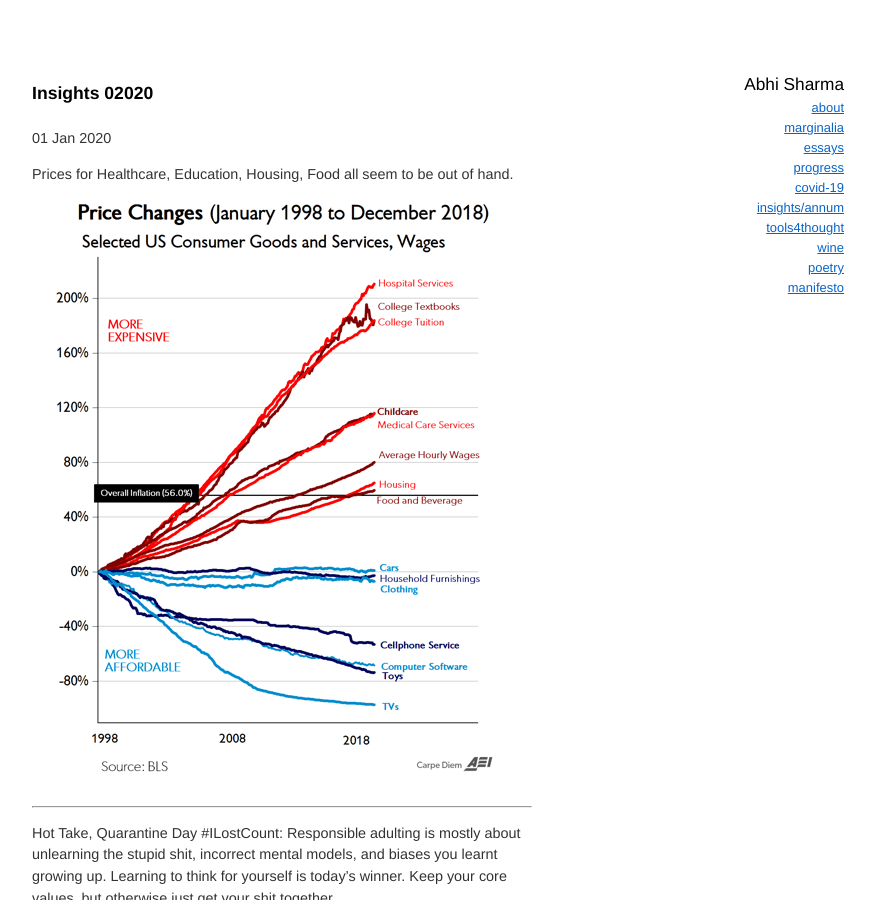
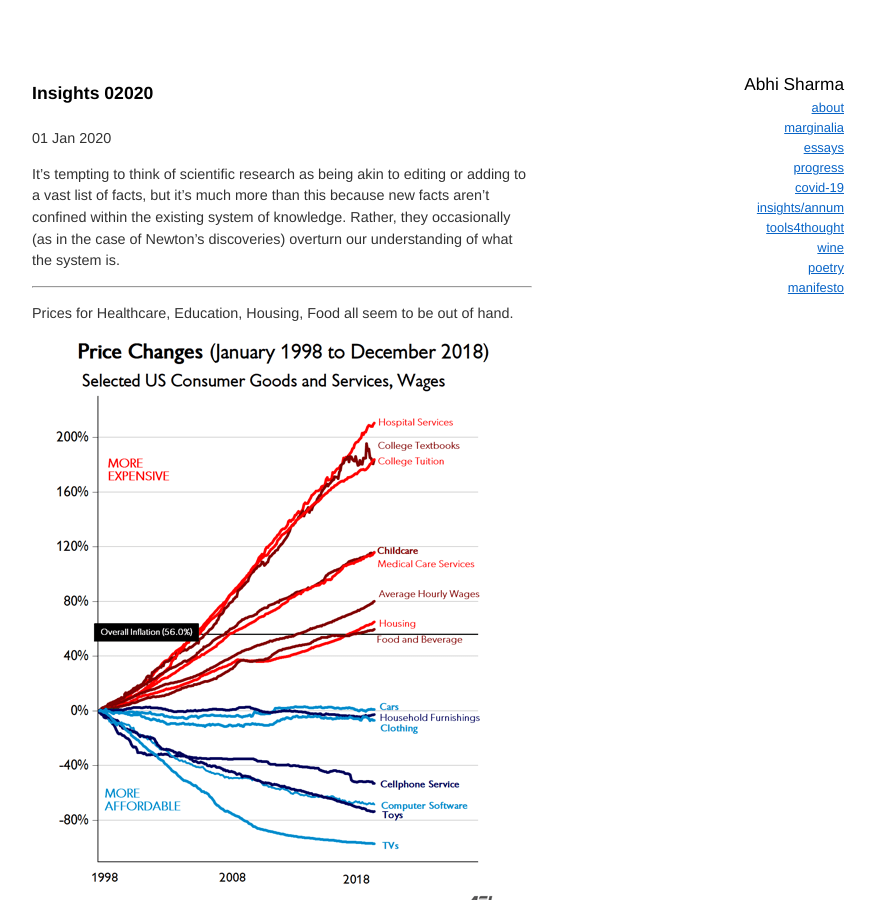
Before and after one commit to abhisharmab/abhisharmab.github.io, a Jekyll site: the page built from insights/_posts/2020-01-01-insights-in-2020.md, in a window 1280 px wide and 900 px high. Shown: the whole window, without its empty margins (192-1067 px from the left). Built offline with Jekyll 4.4.1, drawn with Linux system fonts in a browser that asks for light colours.

Commit message:
new insight

```diff
--- a/insights/_posts/2020-01-01-insights-in-2020.md
+++ b/insights/_posts/2020-01-01-insights-in-2020.md
@@ -3,6 +3,10 @@ layout: post
 title: "Insights 02020"
 category: insights
 abstract: Collage of powerful insights and notes
+
+---
+
+It’s tempting to think of scientific research as being akin to editing or adding to a vast list of facts, but it’s much more than this because new facts aren’t confined within the existing system of knowledge. Rather, they occasionally (as in the case of Newton’s discoveries) overturn our understanding of what the system is.
 
 ---
 
```
